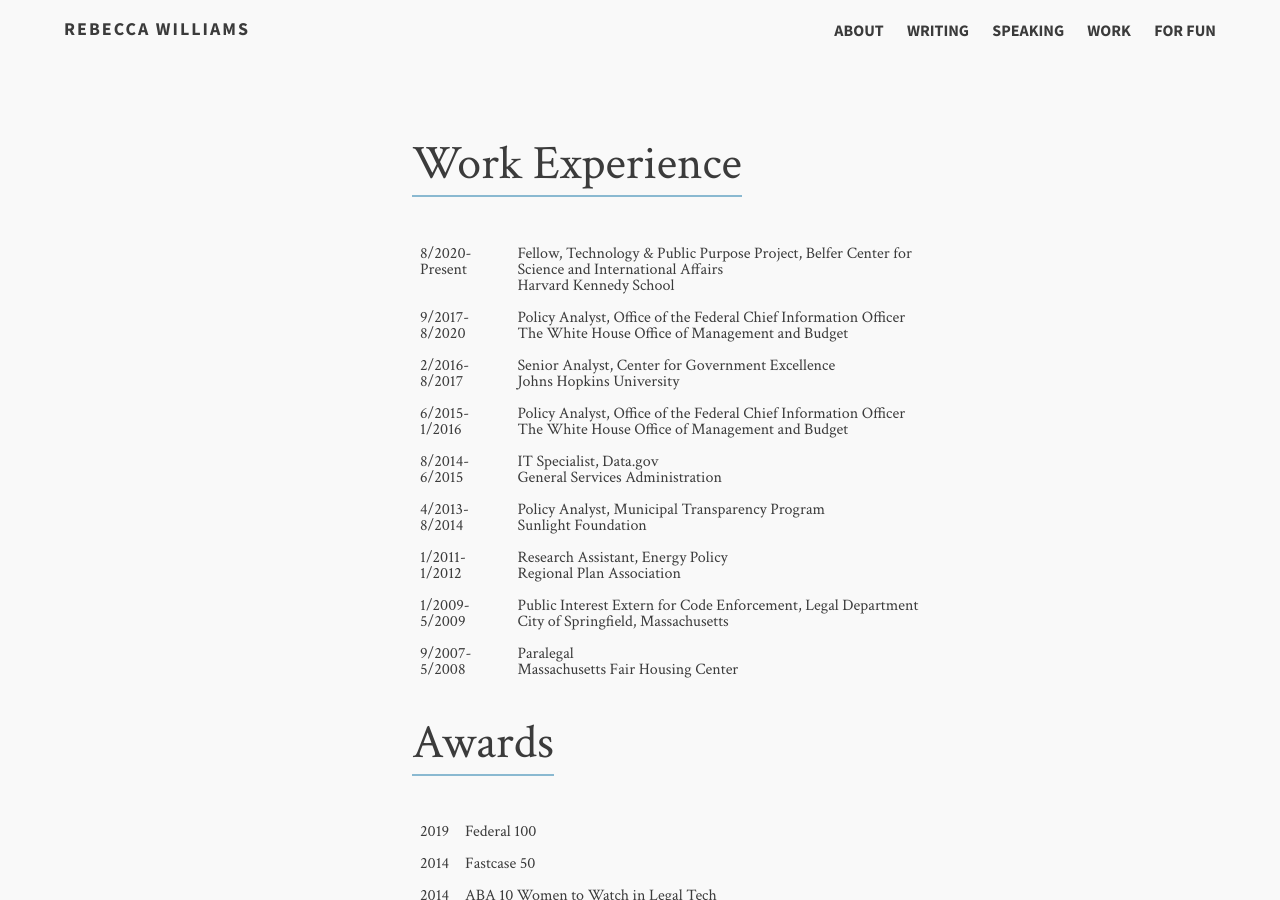
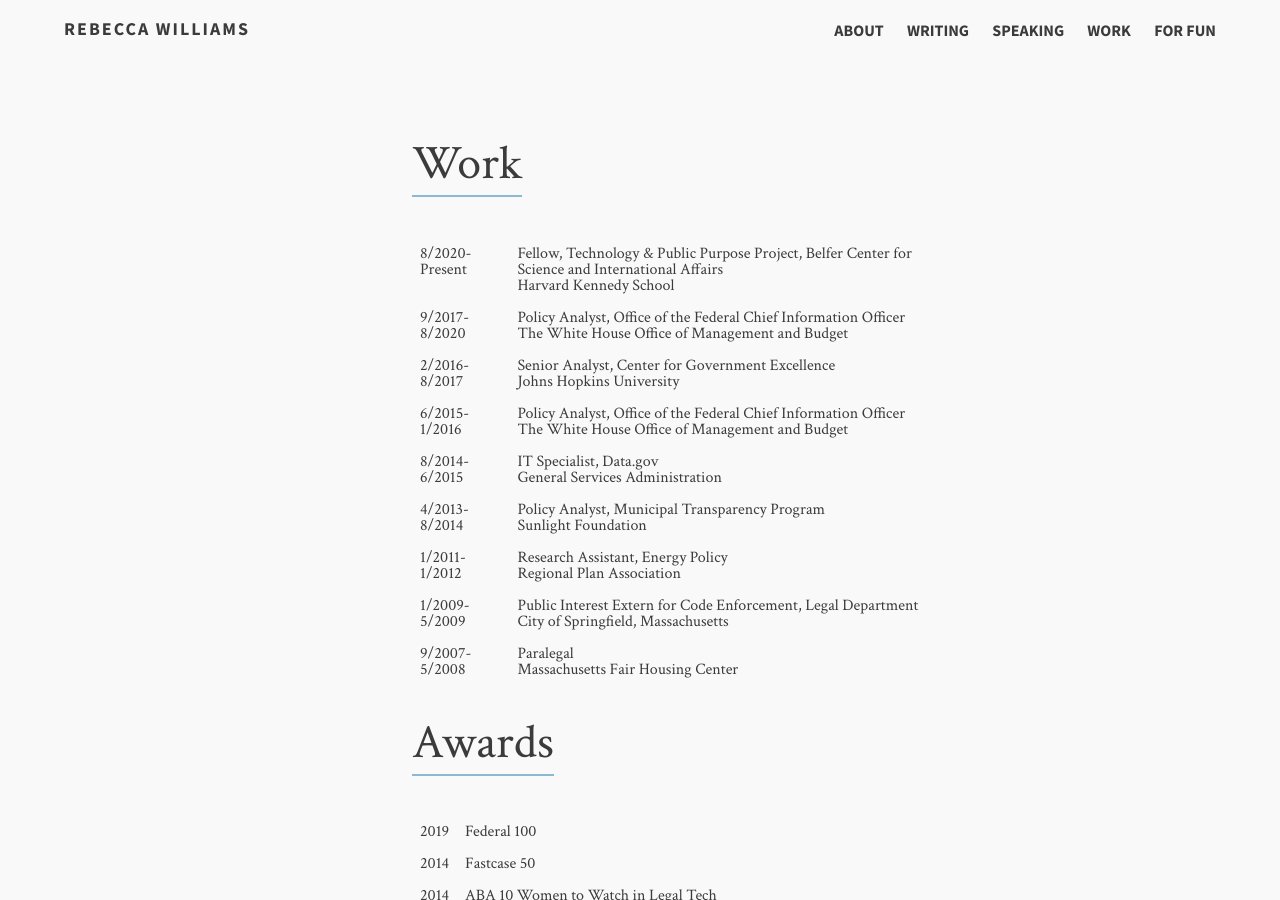
Before and after one commit to rebeccawilliams/rebeccawilliams.us, a Jekyll site: the page built from work.md, in a window 1280 px wide and 900 px high. Built offline with Jekyll 4.4.1, drawn with Linux system fonts in a browser that asks for light colours; nearby versions of some CDN libraries.

Commit message:
Update work.html

```diff
--- a/_layouts/work.html
+++ b/_layouts/work.html
@@ -15,7 +15,7 @@
         <section class="article archive">
           <article class="archive-wrap">
               <ol class="post-list">
-                     <lh><h2><span class="bb">Work Experience</a></span></h2></lh>
+                     <lh><h2><span class="bb">Work</a></span></h2></lh>
 <p><table>
 <tr>
    <td>8/2020-Present</td>
```
